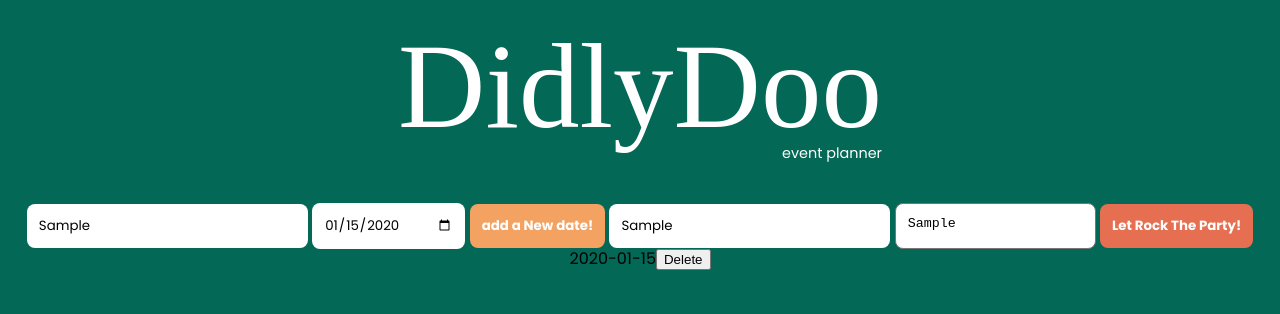
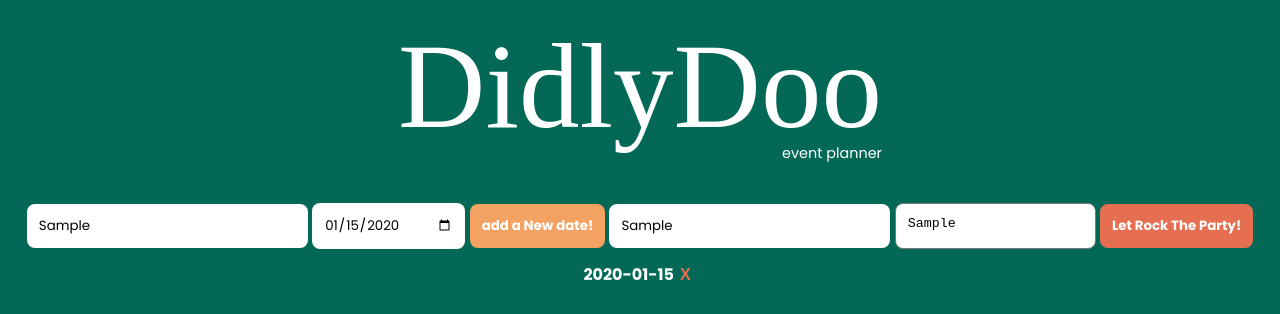
Before and after one commit to Mardixx/didlydoo-app, a website with bundled scripts: page index.html in a window 1280 px wide. Both pictures are taken after typing "Sample", "2020-01-15", "Sample", "Sample" into the empty fields and a click on the input "add a New date!". Built offline with nearby package versions, Linux system fonts and the light colour scheme; files whose address does not match are found by name; a web font is replaced by a local one.

Commit message:
add date list style

```diff
--- a/JS/Components/addEvents.js
+++ b/JS/Components/addEvents.js
@@ -1,21 +1,20 @@
 export async function addEvents() {
-
   // get the dates from the form and add them to an array
   // the date is converted to a string and then pushed to the array
   // the array is then displayed in the dom as a list
   // the array is then sent to the database as a string
-const dateInput = document.getElementById('date');
-const dateNewButton = document.getElementById('dateNew-button');
+  const dateInput = document.getElementById("date");
+  const dateNewButton = document.getElementById("dateNew-button");
   let datesArray = [];
 
-dateNewButton.addEventListener('click', (event) => {
+  dateNewButton.addEventListener("click", (event) => {
     event.preventDefault();
     const newDate = dateInput.value;
-const dateString= newDate.toString();
+    const dateString = newDate.toString();
     datesArray.push(dateString);
-const datesList = document.getElementById('dates-list');
-const dateItem = document.createElement('li');
-const dateDeleteButton = document.createElement('button');
+    const datesList = document.getElementById("dates-list");
+    const dateItem = document.createElement("li");
+    const dateDeleteButton = document.createElement("button");
     dateItem.textContent = dateString;
     datesList.appendChild(dateItem);
     dateItem.appendChild(dateDeleteButton);
@@ -23,9 +22,9 @@
     // the delete button is given an id and text content
     // the event listener removes the dateItem from the dom
     // the event listener removes the date from the array
-dateDeleteButton.setAttribute('id', 'dateDeleteButton');
-dateDeleteButton.textContent = 'Delete';
-dateDeleteButton.addEventListener('click', (event) => {
+    dateDeleteButton.setAttribute("id", "dateDeleteButton");
+    dateDeleteButton.textContent = "X";
+    dateDeleteButton.addEventListener("click", (event) => {
       event.preventDefault();
       dateItem.remove();
       const index = datesArray.indexOf(dateString);
@@ -36,51 +35,43 @@
     });
   });
 
-
-
-
-
   console.log(datesArray);
 
+  const nameInput = document.getElementById("name");
+  const authorInput = document.getElementById("author");
+  const descriptionInput = document.getElementById("description");
+  const addButton = document.getElementById("add-button");
+  const errorMessage = document.getElementById("error-message");
 
-
-const nameInput = document.getElementById('name');
-const authorInput = document.getElementById('author');
-const descriptionInput = document.getElementById('description');
-const addButton = document.getElementById('add-button');
-const errorMessage = document.getElementById('error-message');
-
-addButton.addEventListener('click', (event) => {
+  addButton.addEventListener("click", (event) => {
     event.preventDefault();
-if (authorInput.value === '') {
-    errorMessage.textContent = 'Please enter an author.';
-  } else if (datesArray === '') {
-    errorMessage.textContent = 'Please choose a date.';
- }  else if (datesArray.length > 2){
-    errorMessage.textContent = 'Please choose only two date.';
-}  else if (descriptionInput.value === '') {
-    errorMessage.textContent = 'please fill the descripton field.';
- }
-   else {
+    if (authorInput.value === "") {
+      errorMessage.textContent = "Please enter an author.";
+    } else if (datesArray.length === 0) {
+      errorMessage.textContent = "Please choose a date.";
+    } else if (datesArray.length > 2) {
+      errorMessage.textContent = "Please choose only two date.";
+    } else if (descriptionInput.value === "") {
+      errorMessage.textContent = "please fill the descripton field.";
+    } else {
       const eventData = {
         name: nameInput.value,
         // the datesArray is in string format not date format
         dates: datesArray,
         author: authorInput.value,
-    description: descriptionInput.value
+        description: descriptionInput.value,
       };
 
-
-fetch('http://localhost:3000/api/events/', {
-    method: 'POST',
+      fetch("http://localhost:3000/api/events/", {
+        method: "POST",
         body: JSON.stringify(eventData),
         headers: {
-        'Content-Type': 'application/json'
-    }
+          "Content-Type": "application/json",
+        },
       })
-.then(response => response.json())
-.then(data => console.log(data))
-.catch(error => console.error(error));
+        .then((response) => response.json())
+        .then((data) => console.log(data))
+        .catch((error) => console.error(error));
       console.log(eventData);
     }
   });
--- a/SCSS/Components/_input.scss
+++ b/SCSS/Components/_input.scss
@@ -33,3 +33,30 @@
     }
   }
 }
+
+#dates-list {
+  margin: 1rem 0;
+  li {
+    color: white;
+    font-weight: bold;
+    display: flex;
+    align-items: center;
+    justify-content: center;
+    button {
+      font-size: 1rem;
+      text-transform: uppercase;
+      vertical-align: auto;
+      font-weight: bold;
+      color: $orangeRed;
+      border: none;
+      border-radius: 8px;
+      background: none;
+      transition: all 0.3s linear;
+      &:hover {
+        transform: rotate(180deg);
+        margin-left: 4px;
+        color: red;
+      }
+    }
+  }
+}
```
Also changed, not shown: SCSS/style.css, 1 other file. Lines whose indentation alone changed are shown as unchanged.
